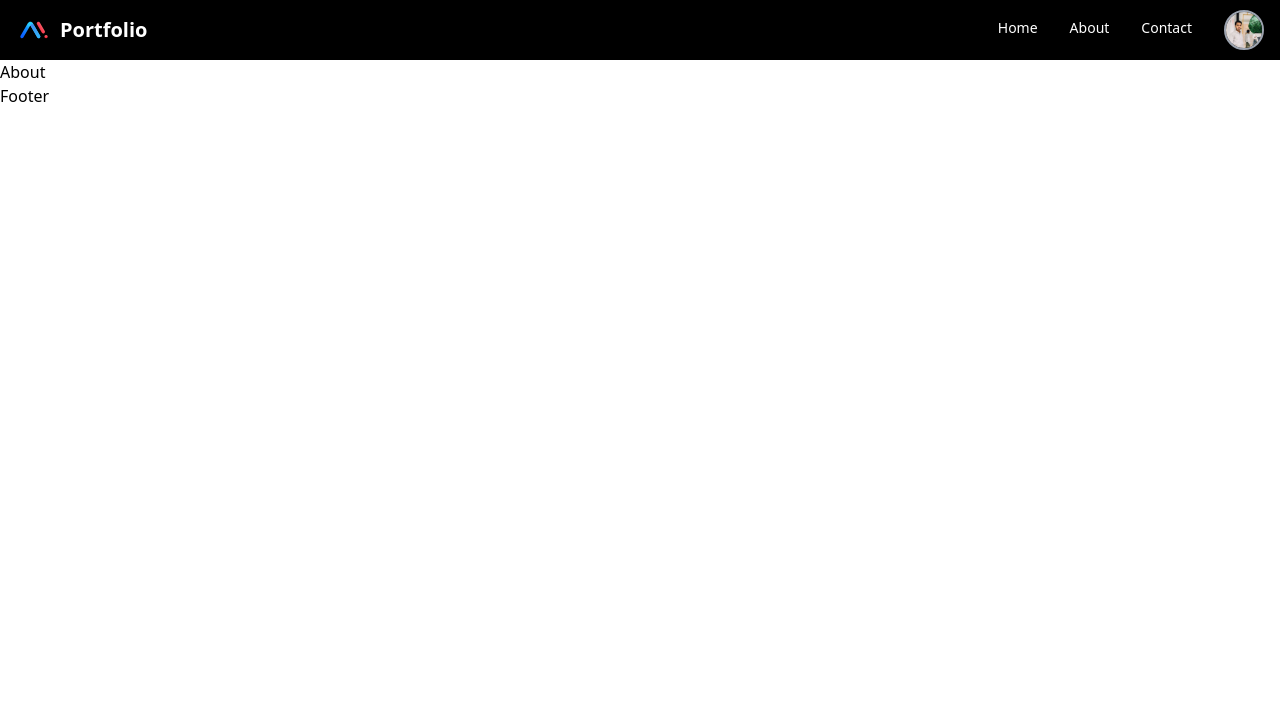
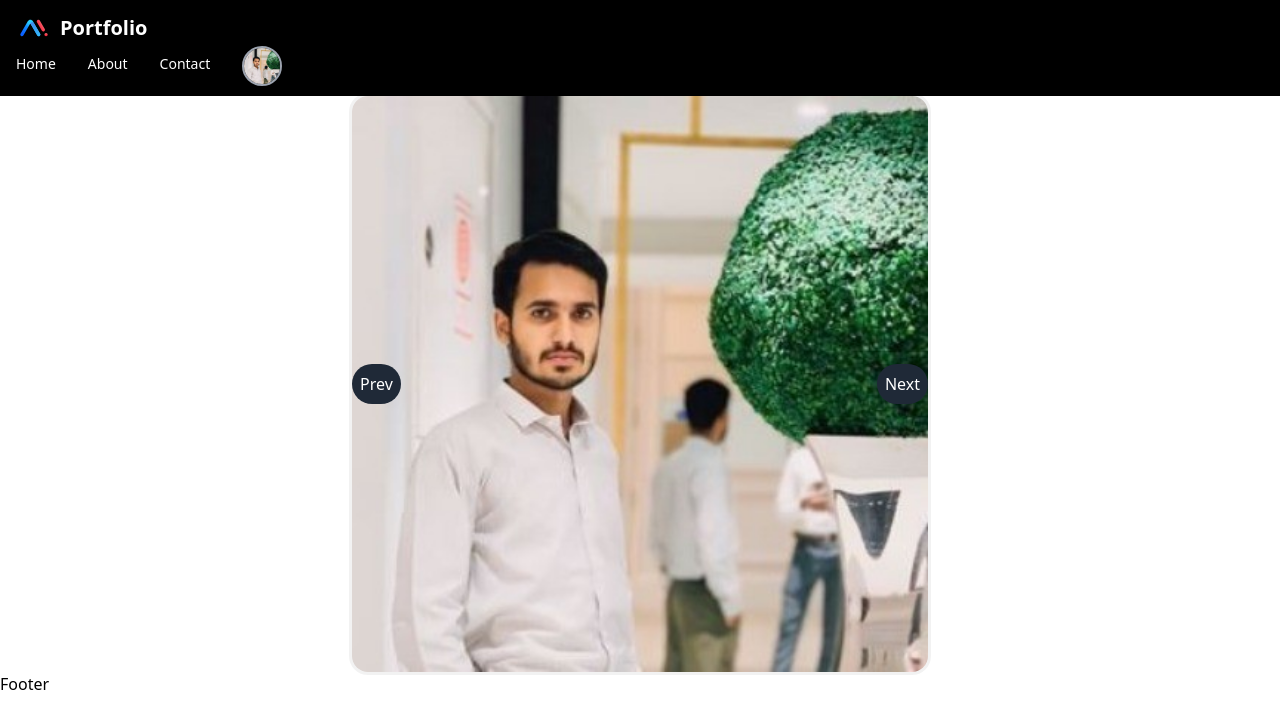
Before and after one commit to faizanali-official/Faizan-Portfolio, a React (Vite) app in the folder Portfolio/: page /about in a window 1280 px wide. Shown: the top 728 px of the page. Built offline with nearby package versions, Linux system fonts and the light colour scheme.

Commit message:
add slider in about page

```diff
--- a/Portfolio/src/pages/About.tsx
+++ b/Portfolio/src/pages/About.tsx
@@ -1,11 +1,63 @@
-import React from 'react'
+import React, { useState } from "react";
 
-const About:React.FC = () => {
+const images = [
+  "./src/assets/images/1721731820291.jpg",
+  "./src/assets/images/1721731820291.jpg",
+  "./src/assets/images/1721731820291.jpg",
+  "./src/assets/images/1721731820291.jpg",
+  "./src/assets/images/1721731820291.jpg",
+  "./src/assets/images/1721731820291.jpg",
+  "./src/assets/images/1721731820291.jpg",
+  "./src/assets/images/1721731820291.jpg",
+  "./src/assets/images/1721731820291.jpg",
+  "./src/assets/images/1721731820291.jpg",
+  "./src/assets/images/1721731820291.jpg",
+  "./src/assets/images/1721731820291.jpg",
+  "./src/assets/images/1721731820291.jpg",
+  "./src/assets/images/1721731820291.jpg",
+];
+
+const About: React.FC = () => {
+  const [currentIndex, setCurrentIndex] = useState(0);
+
+  const nextSlide = () => {
+    setCurrentIndex((prevIndex) => (prevIndex + 1) % images.length);
+  };
+
+  const prevSlide = () => {
+    setCurrentIndex((prevIndex) =>
+      prevIndex === 0 ? images.length - 1 : prevIndex - 1
+    );
+  };
+
   return (
-    <div>
-      About
+    <div className="relative max-w-xl mx-auto">
+      <div className="overflow-hidden rounded-2xl bg-gray-50 outline outline-gray-950/5">
+        <div className="flex transition-transform duration-500 ease-in-out" style={{ transform: `translateX(-${currentIndex * 100}%)` }}>
+          {images.map((src, index) => (
+            <img
+              key={index}
+              src={src}
+              className="w-full flex-shrink-0"
+              alt={`Slide ${index + 1}`}
+            />
+          ))}
+        </div>
+      </div>
+      <button
+        onClick={prevSlide}
+        className="absolute top-1/2 left-0 transform -translate-y-1/2 bg-gray-800 text-white p-2 rounded-full"
+      >
+        Prev
+      </button>
+      <button
+        onClick={nextSlide}
+        className="absolute top-1/2 right-0 transform -translate-y-1/2 bg-gray-800 text-white p-2 rounded-full"
+      >
+        Next
+      </button>
     </div>
-  )
-}
+  );
+};
 
-export default About
+export default About;
```
